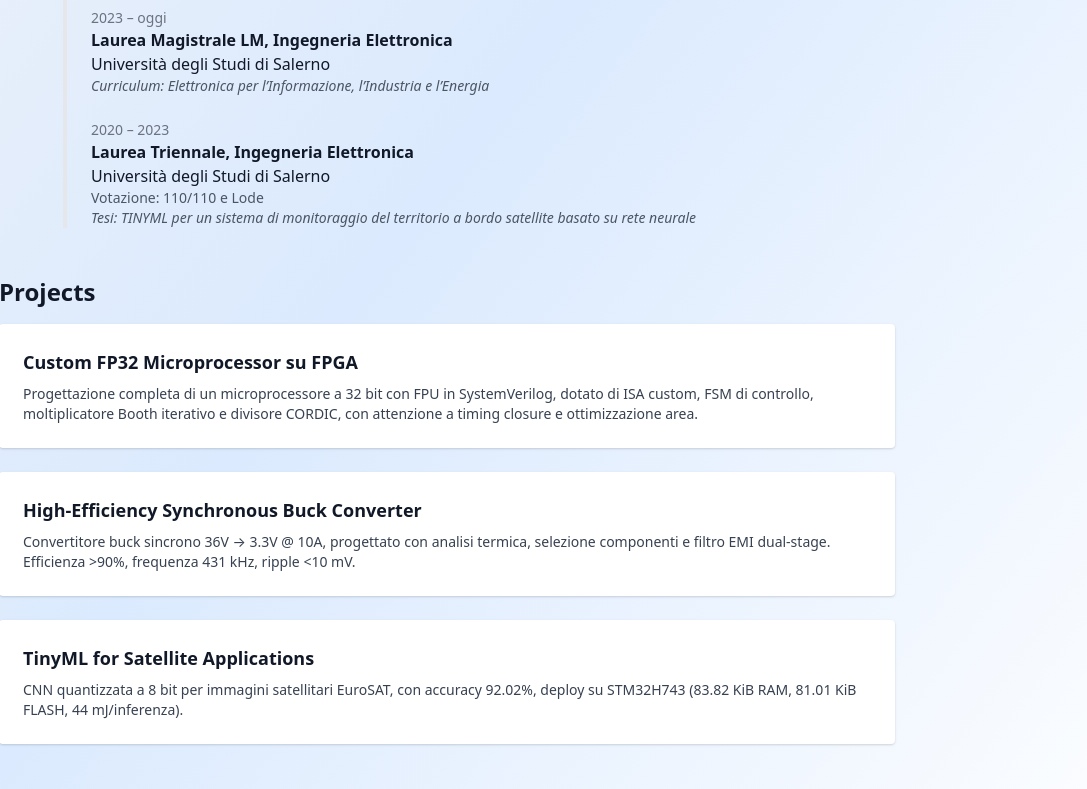
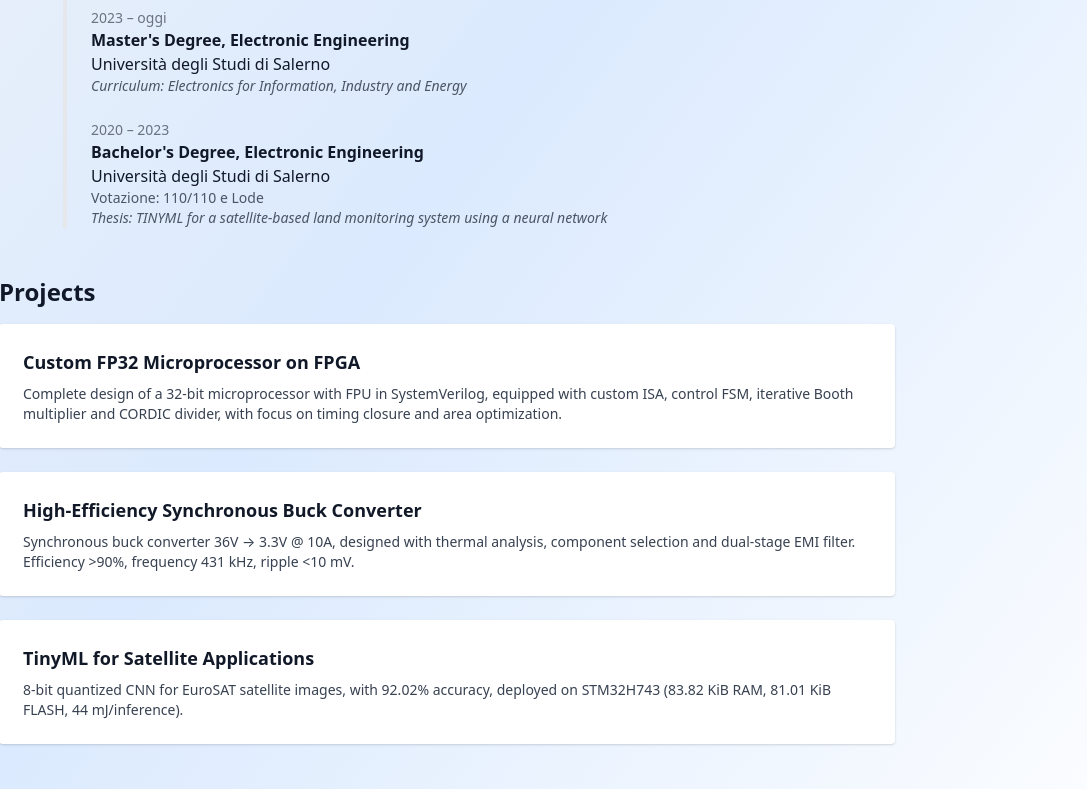
Before and after one commit to tonio626/tonio626.github.io, a plain HTML site: page index.html in a window 1280 px wide. Shown: the part 676-1465 px from the top of the page, without its empty margins (193-1280 px from the left). Drawn offline with nearby package versions, Linux system fonts and the light colour scheme.

Commit message:
Update index.html

```diff
--- a/index.html
+++ b/index.html
@@ -153,7 +153,7 @@
       });
     }
 
-    const storedLang = localStorage.getItem('preferredLanguage') || 'it';
+    const storedLang = localStorage.getItem('preferredLanguage') || 'en';
     document.getElementById('languageSelector').value = storedLang;
     setLanguage(storedLang);
 
```
